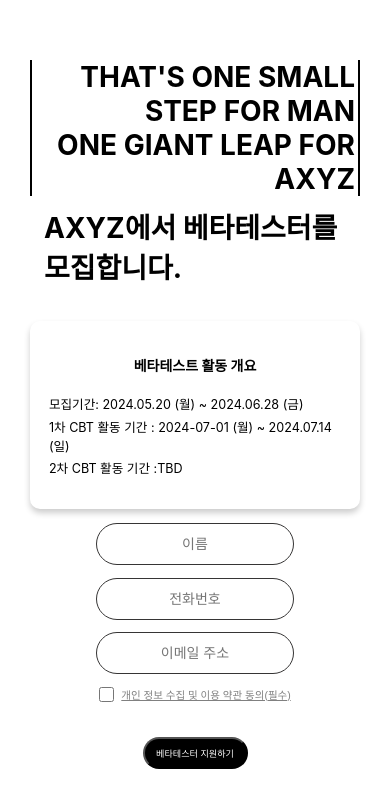
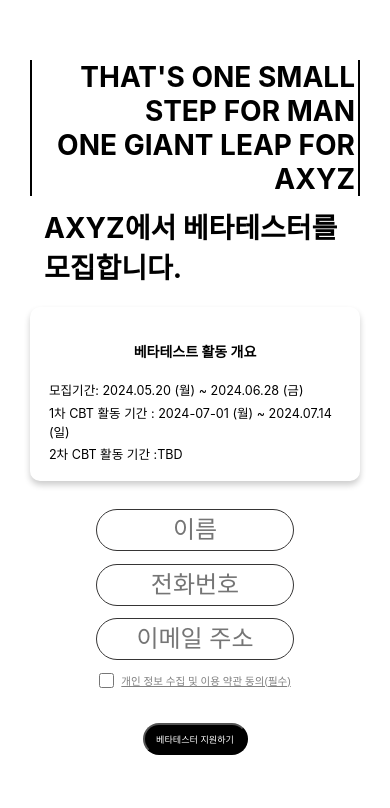
Before and after one commit to Compono-Team/I-frontend-v2, a React (Vite) app: page /betatest in a window 390 px wide. Shown: the top 808 px of the page. Built offline with nearby package versions, Linux system fonts and the light colour scheme; no server answers.

Commit message:
Style: betatest 스타일 수정

```diff
--- a/src/pages/Betatest/Betatest.module.scss
+++ b/src/pages/Betatest/Betatest.module.scss
@@ -330,8 +330,7 @@
 
     .contentsWrapper {
       height: 15%;
-
-
+      padding: 0;
 
       .mainContents {
         padding-left: 3px;
@@ -354,7 +353,7 @@
     }
      .descWrapper{
 
-         height: 160px;
+        height: 160px;
         margin-bottom: 6rem;
 
       }
@@ -362,14 +361,11 @@
       height: auto;
       display: block;
 
-
-
     }
 
     .betaActiveWrapper {
       width:100%;
       height: auto;
-
       padding: 30px  2.7rem 18px 2.7rem;
       box-shadow: 0 4px 6px rgba(0, 0, 0, 0.2);
       border-radius: 10px;
@@ -383,8 +379,6 @@
        max-width: 330px;
        min-width: auto;
         font-size: 3rem;
-
-
 
         span{
 
@@ -420,7 +414,7 @@
       .input {
         width: 60%;
         height: 6rem;
-        font-size: 2rem;
+        font-size: 24px;
       }
     }
   }
```
